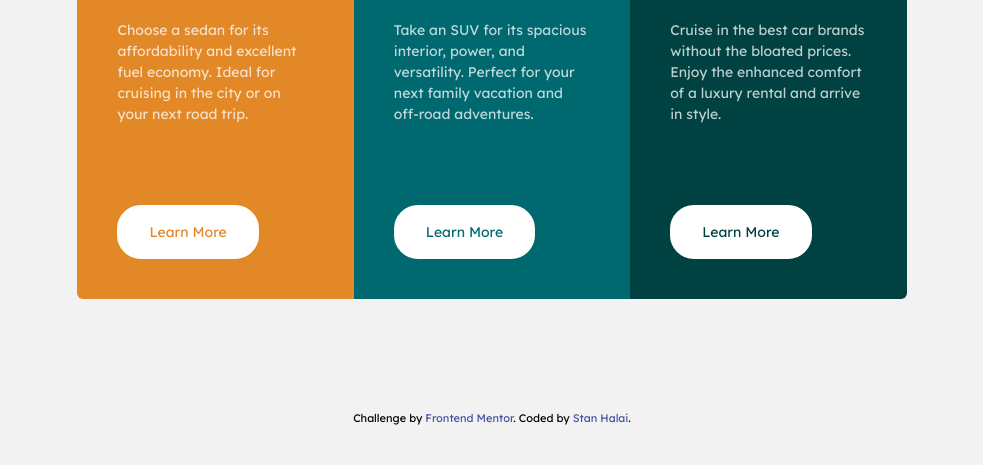
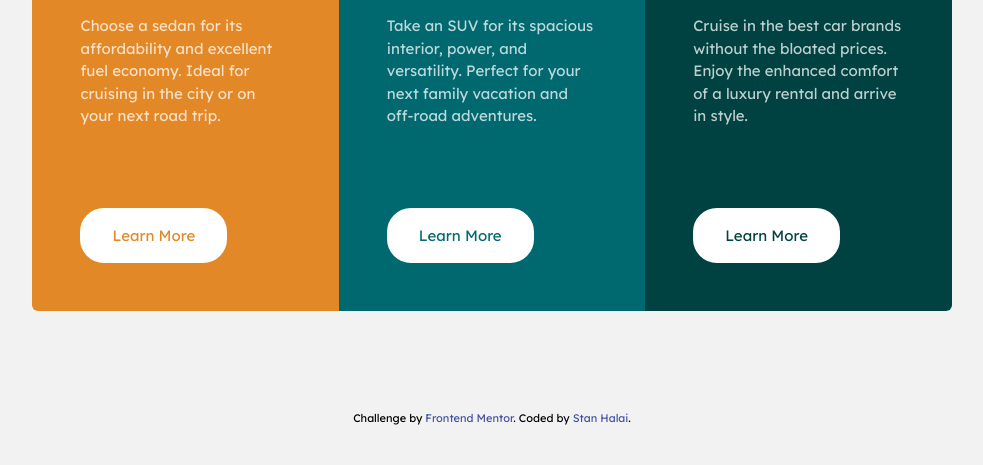
Before and after one commit to StanHalai/001-3-column-cards-htmlcss, a plain HTML site: page dist/index.html in a window 1280 px wide. Shown: the part 335-800 px from the top of the page, without its empty margins (148-1131 px from the left). Drawn offline with Linux system fonts and the light colour scheme.

Commit message:
size fixed

```diff
--- a/app/scss/_globals.scss
+++ b/app/scss/_globals.scss
@@ -1,7 +1,7 @@
 body {
     position: relative;
     font-family: 'Lexend Deca', sans-serif;
-    font-size: 14px;
+    font-size: 15px;
     background-color: $lightGrey;
     display: flex;
     align-items: center;
--- a/app/scss/style.scss
+++ b/app/scss/style.scss
@@ -16,14 +16,14 @@
     &__box {
     background-color: $lightGrey;
     border-radius: 6px;
-    max-width: 830px;
+    max-width: 920px;
     display: flex;
     align-items: stretch;
     justify-content: center;
     overflow: hidden;
     }
     &__item {
-        padding: 40px;
+        padding: 48px;
         background-color: $brightOrange;
         text-align: left;
         flex-basis: 33.3%;
```
Also changed, not shown: dist/style.css.
